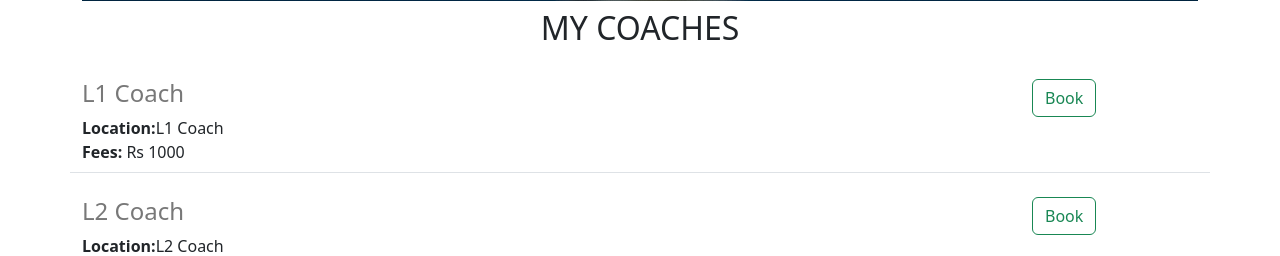
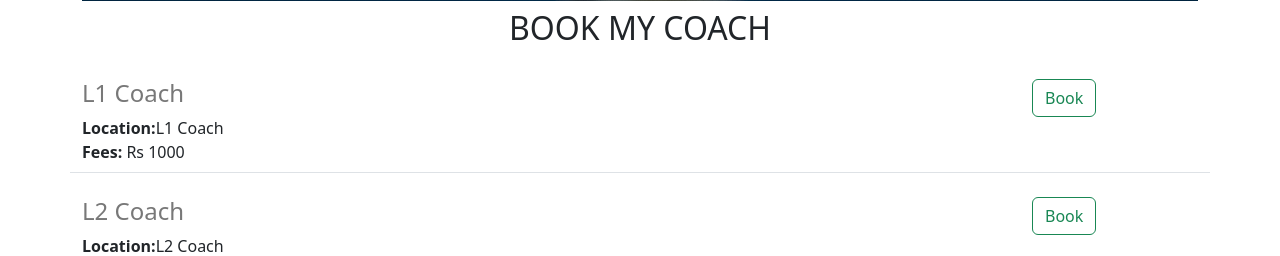
Before and after one commit to kumasuman/replayai, a Flask app: page / in a window 1280 px wide. Shown: the part 439-695 px from the top of the page. Run offline with Flask 3, Linux system fonts and the light colour scheme.

Commit message:
Changed H2

```diff
--- a/templates/home.html
+++ b/templates/home.html
@@ -16,7 +16,7 @@
     <div class="container">
       <h1 class="text-center mt-2 mb-4">REPLAY STATS</h1>
       <img class="img-fluid" id="banner" src="https://replayai.sumankumar16.repl.co/static/banner.jpg">
-      <h2 class="text-center mt-2 mb-4">MY COACHES</h2>
+      <h2 class="text-center mt-2 mb-4">BOOK MY COACH</h2>
       <div>
         <div>
           {% for coaches in coach %}
```
